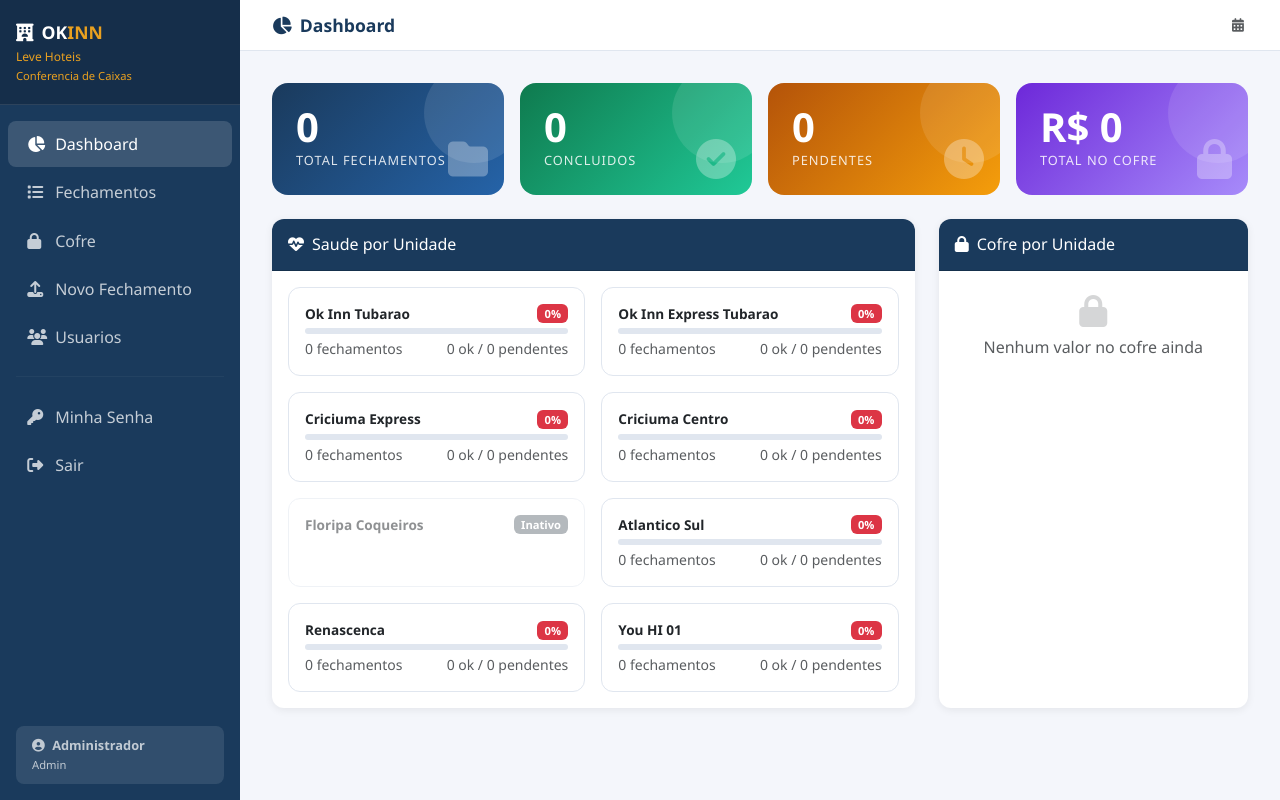
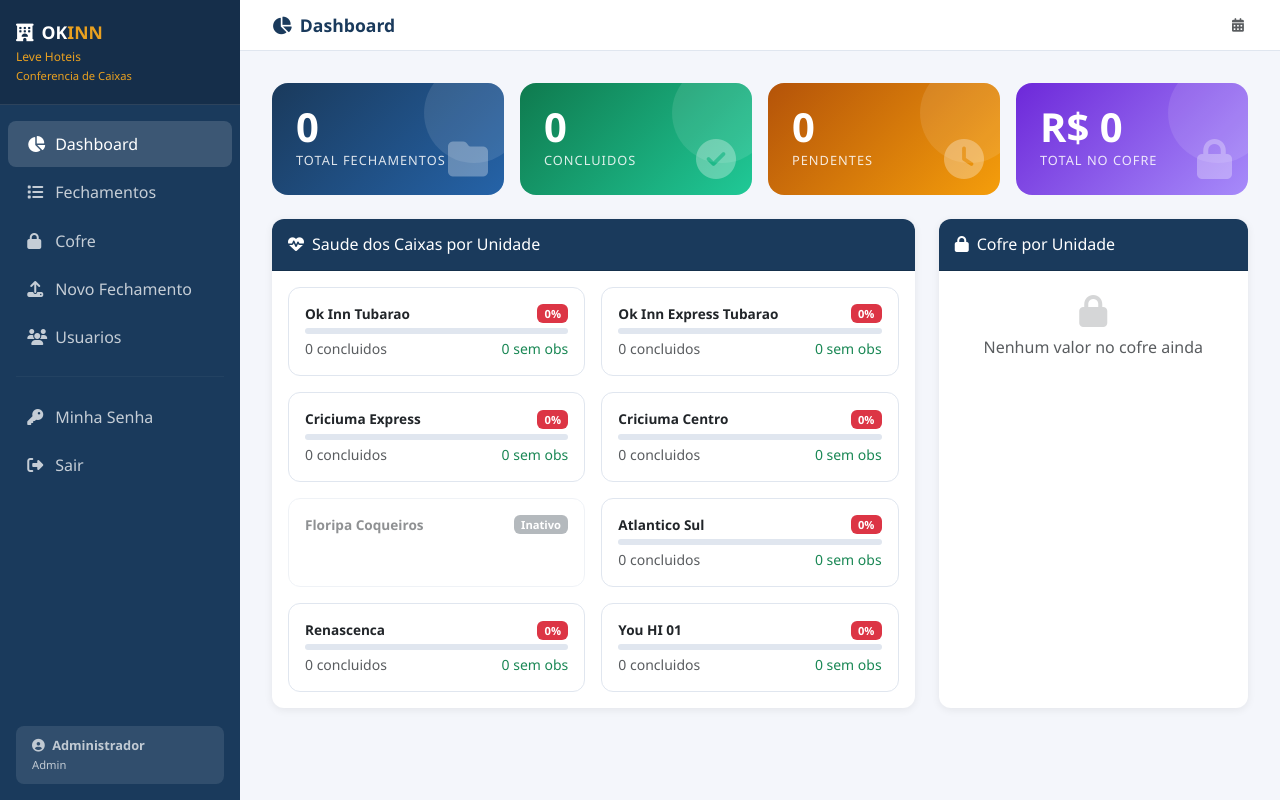
Before and after one commit to financeirookinnhotel-gif/caixa-hotel-okinn, a Flask app: page /dashboard in a window 1280 px wide. Run offline with Flask 3, Linux system fonts and the light colour scheme; a user stored in the database is signed in; some libraries are stand-ins or nearby versions.

Commit message:
Modify dashboard for unit health and financial stats
Updated dashboard to reflect health and financial status per unit.

```diff
--- a/templates/dashboard.html
+++ b/templates/dashboard.html
@@ -27,10 +27,6 @@
 .progress-thin { height: 6px; border-radius: 3px; background: #e0e6ef; overflow: hidden; }
 .progress-fill { height: 100%; border-radius: 3px; transition: width 0.6s ease; }
 .cofre-total { background: linear-gradient(135deg, #1a3a5c, #2563a8); border-radius: 12px; padding: 1.2rem; color: white; }
-.badge-aguardando_financeiro { background: #ffc107; color: #333; }
-.badge-aguardando_diretor { background: #0d6efd; color: white; }
-.badge-aguardando_cofre { background: #fd7e14; color: white; }
-.badge-concluido { background: #198754; color: white; }
 </style>
 {% endblock %}
 
@@ -70,13 +66,13 @@
   <div class="col-lg-8">
     <div class="card h-100">
       <div class="card-header py-3">
-        <h6 class="mb-0"><i class="fas fa-heartbeat me-2"></i>Saude por Unidade</h6>
+        <h6 class="mb-0"><i class="fas fa-heartbeat me-2"></i>Saude dos Caixas por Unidade</h6>
       </div>
       <div class="card-body">
         <div class="row g-3">
           {% for u in unidades %}
-          {% set stats = unidade_stats.get(u, {'total': 0, 'ok': 0}) %}
-          {% set pct = (stats.ok / stats.total * 100)|int if stats.total > 0 else 0 %}
+          {% set stats = unidade_stats.get(u, {'total': 0, 'ok': 0, 'divergencia': 0, 'concluidos': 0}) %}
+          {% set pct = (stats.ok / stats.concluidos * 100)|int if stats.concluidos > 0 else 0 %}
           {% set ativa = u != 'Floripa Coqueiros' %}
           <div class="col-md-6">
             <div class="unidade-card {{ 'inativa' if not ativa else '' }}">
@@ -93,8 +89,13 @@
                 <div class="progress-fill" style="width:{{ pct }}%; background:{{ '#198754' if pct==100 else '#20c997' if pct>=75 else '#ffc107' if pct>=50 else '#dc3545' }}"></div>
               </div>
               <div class="d-flex justify-content-between">
-                <small class="text-muted">{{ stats.total }} fechamentos</small>
-                <small class="text-muted">{{ stats.ok }} ok / {{ stats.total - stats.ok }} pendentes</small>
+                <small class="text-muted">{{ stats.concluidos }} concluidos</small>
+                <small>
+                  <span class="text-success">{{ stats.ok }} sem obs</span>
+                  {% if stats.divergencia > 0 %}
+                  &nbsp;·&nbsp;<span class="text-danger">{{ stats.divergencia }} com obs</span>
+                  {% endif %}
+                </small>
               </div>
               {% endif %}
             </div>
@@ -112,11 +113,9 @@
       </div>
       <div class="card-body p-0">
         <div class="list-group list-group-flush">
-          {% set tem_saldo = false %}
           {% for u in unidades %}
           {% set saldo = saldos.get(u, 0) %}
           {% if saldo > 0 %}
-          {% set tem_saldo = true %}
           <a href="{{ url_for('extrato_unidade', unidade=u) }}"
              class="list-group-item list-group-item-action d-flex justify-content-between align-items-center py-2 px-3">
             <span style="font-size:0.83rem; font-weight:500">{{ u }}</span>
```
